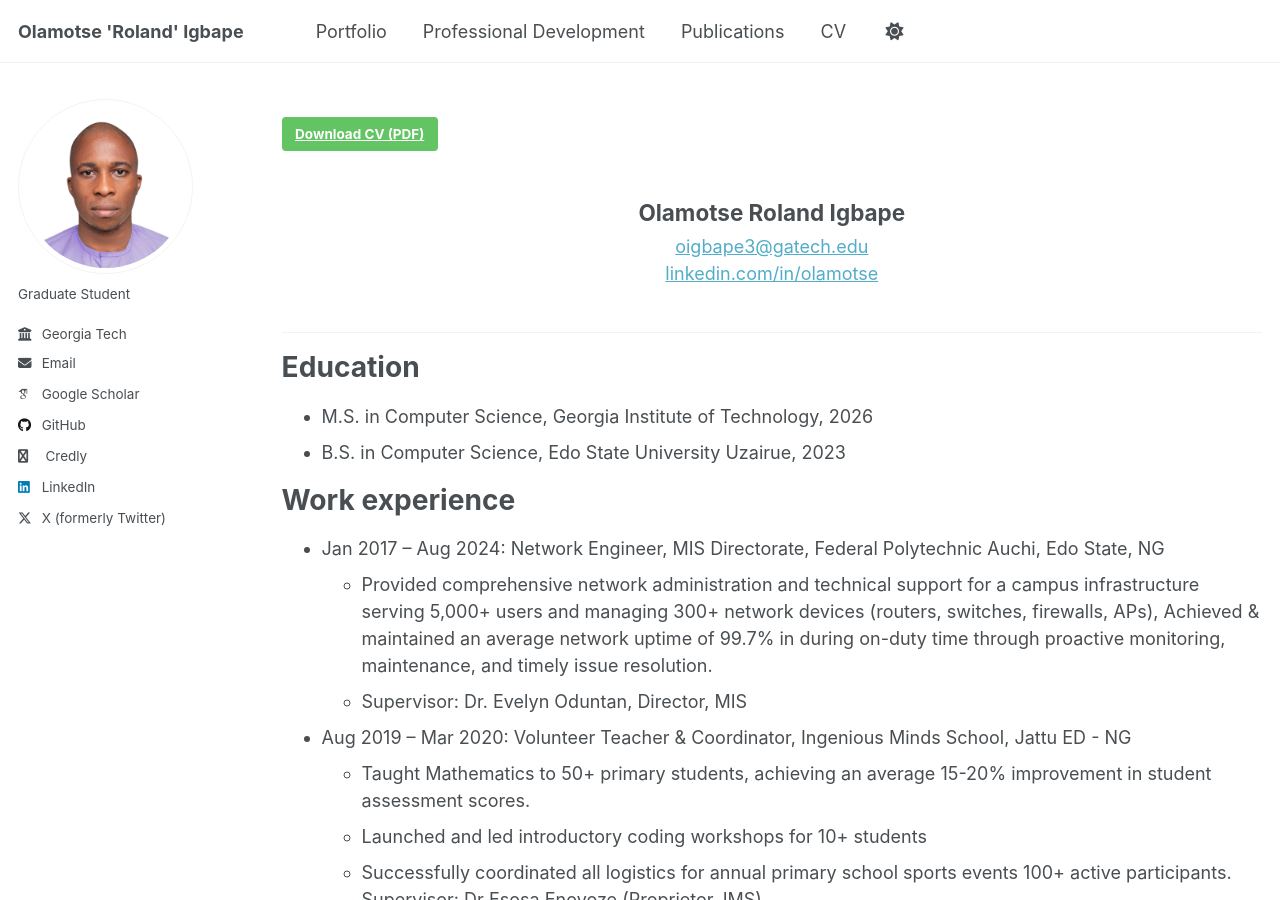
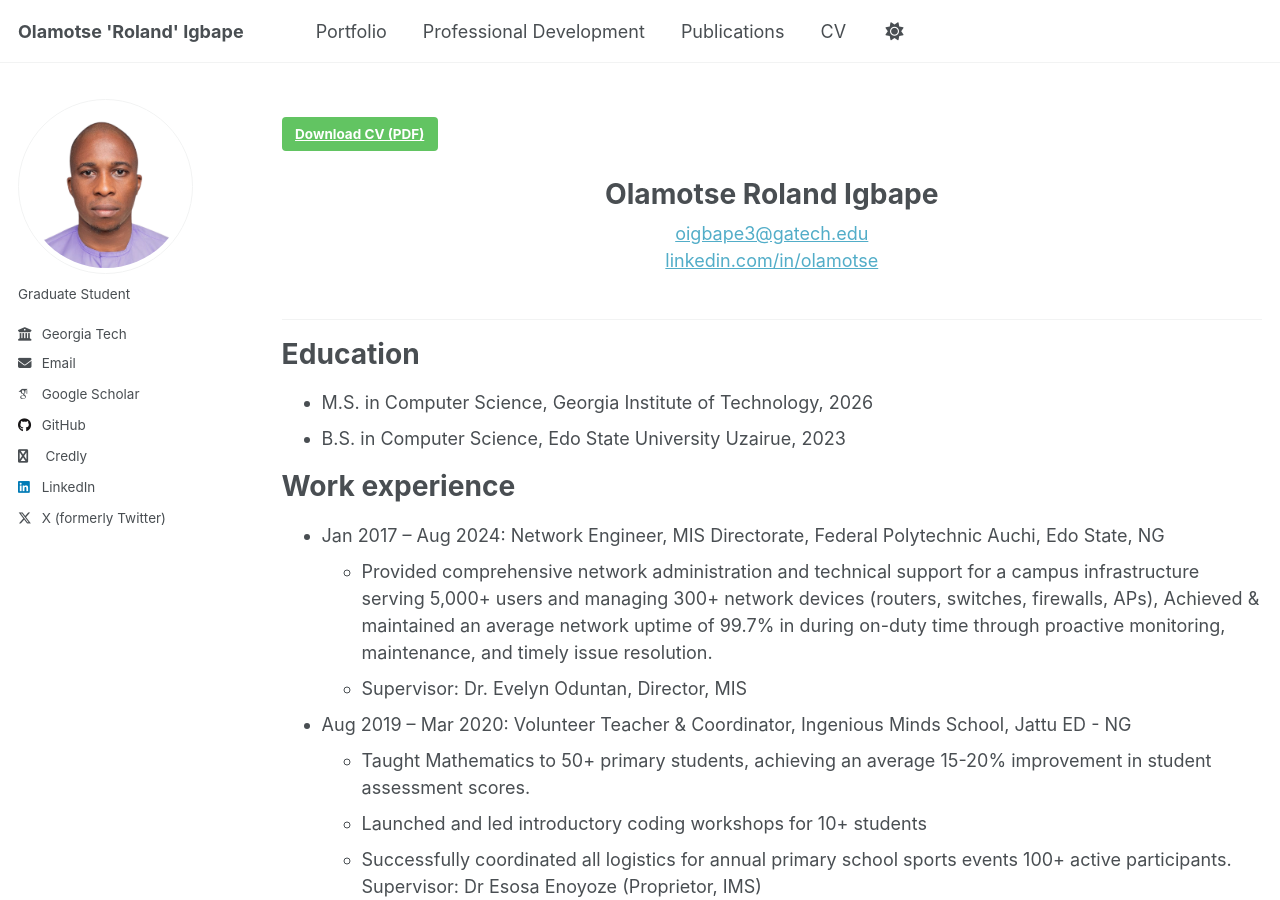
Before and after one commit to oigbape/oigbape.github.io, a Jekyll site: the page built from _pages/cv.md, in a window 1280 px wide and 900 px high. Built offline with Jekyll 4.4.1, drawn with Linux system fonts in a browser that asks for light colours; some web fonts are replaced.

Commit message:
Update cv.md

```diff
--- a/_pages/cv.md
+++ b/_pages/cv.md
@@ -7,9 +7,8 @@ redirect_from:
   - /resume
 ---
 [**Download CV (PDF)**](/files/Igbape.pdf){: .btn .btn--success}{:target="_blank"}
-{% include base_path %}
 <div class="text-center">
-  <h2 style="margin-bottom: 0.3em;">Olamotse Roland Igbape</h2>
+  <h1 style="margin-bottom: 0.3em;">Olamotse Roland Igbape</h1>
   <a href="mailto:oigbape3@gatech.edu">oigbape3@gatech.edu</a><br>
   <a href="https://linkedin.com/in/olamotse" target="_blank" rel="noopener noreferrer">linkedin.com/in/olamotse</a><br><br></div>
 ---
```
